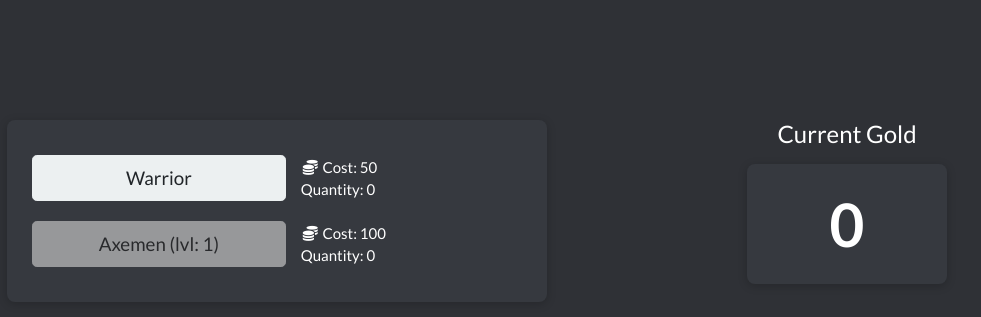
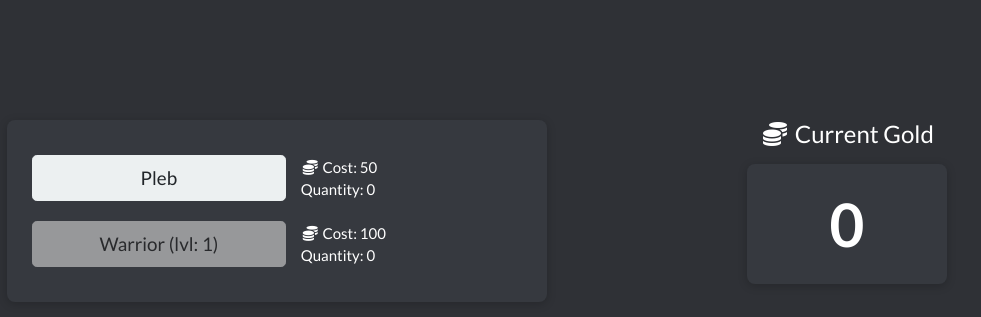
Before and after one commit to Jabser/Clicker-Game, a Vue app: page / in a window 1280 px wide. Shown: the top 317 px of the page, without its empty margins (78-1059 px from the left). Built offline with nearby package versions, Linux system fonts and the light colour scheme.

Commit message:
Minor changes

```diff
--- a/src/components/Overview.vue
+++ b/src/components/Overview.vue
@@ -1,6 +1,6 @@
 <template>
   <div class="overview">
-    <h3>Current Gold</h3>
+    <h3><i class="fas fa-coins fa-fw"></i> Current Gold</h3>
     <div class="bytes">
       {{ bytes }}
     </div>
--- a/src/components/Upgrades.vue
+++ b/src/components/Upgrades.vue
@@ -66,6 +66,7 @@ export default {
     .btn {
       width: 100%;
       margin: 10px 0;
+      transition: .2s;
 
       &:focus {
         box-shadow: none;
--- a/src/store/index.js
+++ b/src/store/index.js
@@ -64,7 +64,7 @@ export default new Vuex.Store({
     upgrades: [
       {
         logo: "fas fa-shield-alt",
-        name: "Warrior",
+        name: "Pleb",
         cost: 50,
         increase: 1.15,
         bps: 2,
@@ -72,7 +72,7 @@ export default new Vuex.Store({
         unlocksAt: 0
       },
       {
-        name: "Axemen",
+        name: "Warrior",
         cost: 100,
         increase: 1.2,
         bps: 4,
@@ -112,7 +112,7 @@ export default new Vuex.Store({
         unlocksAt: 5
       },
       {
-        name: "Minor Fort",
+        name: "Fort",
         cost: 1600,
         increase: 1.4,
         bps: 70,
@@ -152,7 +152,7 @@ export default new Vuex.Store({
         state.upgrades[index].quantity += amount;
         state.upgrades[index].cost = Math.round(state.upgrades[index].cost * state.upgrades[index].increase);
       } else {
-        alert('You need more Bytes');
+        alert('You need more Gold');
       }
     },
     bytesPerSecond: state => {
```
Also changed, not shown: src/styles/_variables.scss (added).
